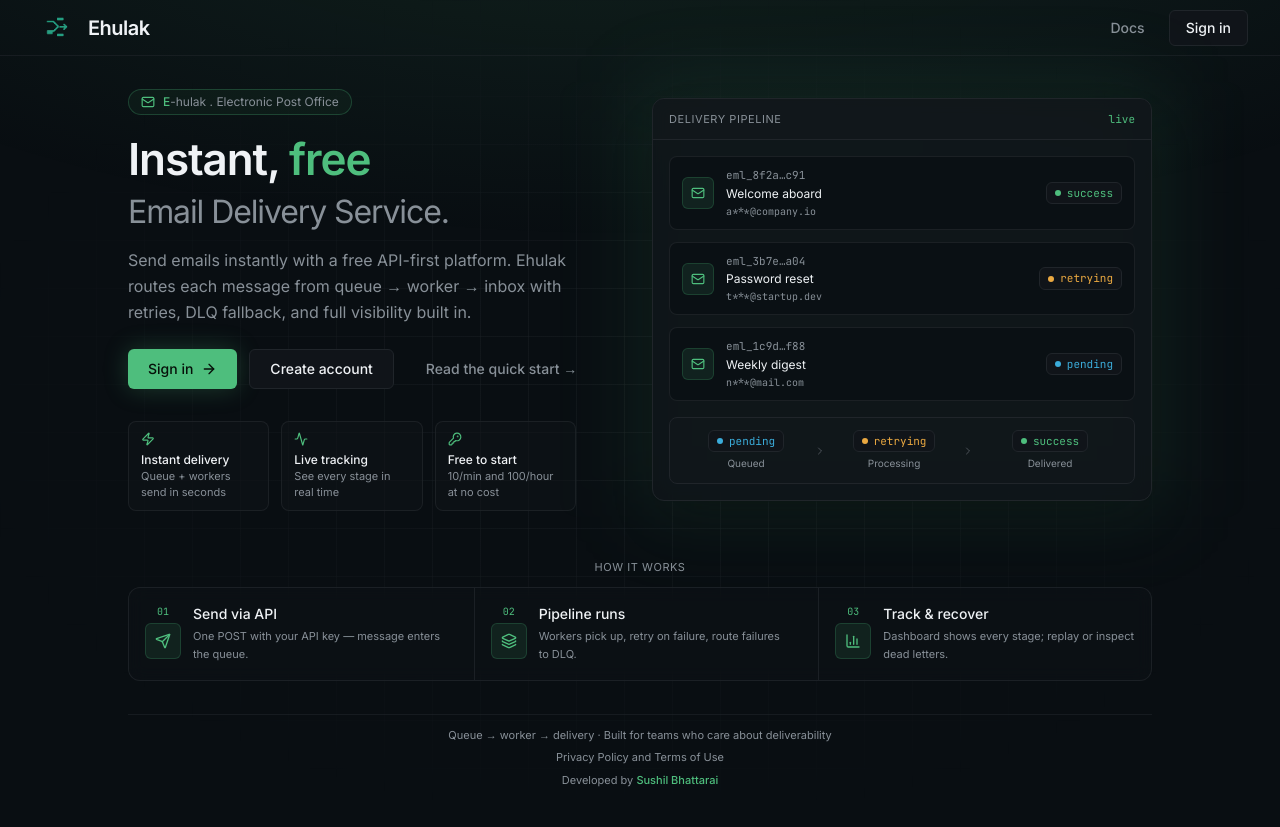
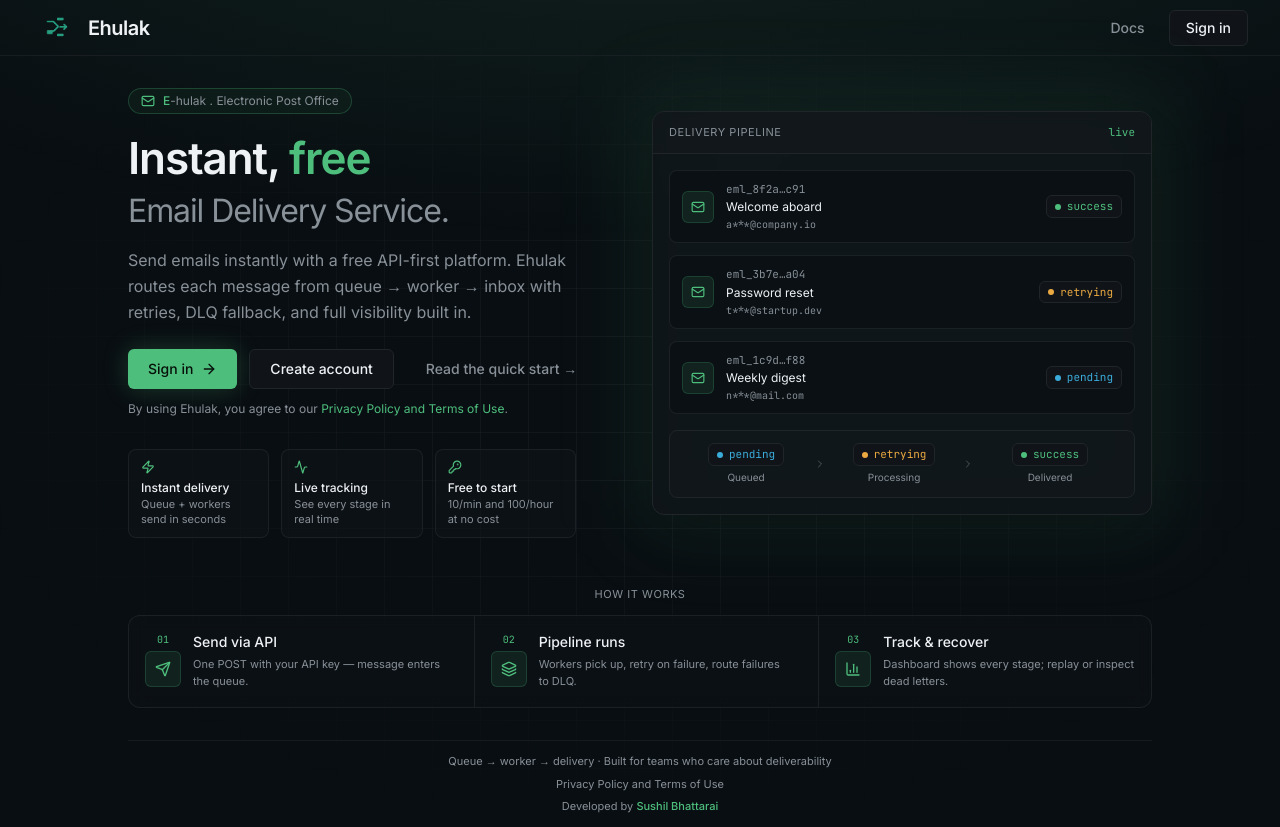
Before and after one commit to sushilbhattarai45/Ehulak, a React (Vite) app in the folder frontend/: page / in a window 1280 px wide. Before the commit the page ends 800 px from the top, so only its background shows below. Built offline with nearby package versions, Linux system fonts and the light colour scheme; no server answers.

Commit message:
Privacy added

```diff
--- a/frontend/index.html
+++ b/frontend/index.html
@@ -3,7 +3,7 @@
   <head>
     <meta charset="UTF-8" />
     <meta name="viewport" content="width=device-width, initial-scale=1.0" />
-    <title>Ehulak — Send emails with ease</title>
+    <title>Ehulak — Send emails with Ease</title>
     <meta
       name="description"
       content="Send emails with ease using Ehulak's API."
--- a/frontend/src/pages/Landing.jsx
+++ b/frontend/src/pages/Landing.jsx
@@ -187,6 +187,14 @@ export default function Landing() {
               )}
             </div>
 
+            <p className="mt-3 text-center lg:text-left text-xs text-muted-foreground">
+              By using Ehulak, you agree to our{" "}
+              <Link to="/privacy" className="text-primary hover:underline underline-offset-4">
+                Privacy Policy and Terms of Use
+              </Link>
+              .
+            </p>
+
             <div className="mt-8 grid grid-cols-3 gap-2 sm:gap-3 max-w-md mx-auto lg:mx-0">
               {FEATURES.map(({ icon: Icon, label, desc }) => (
                 <div
```
